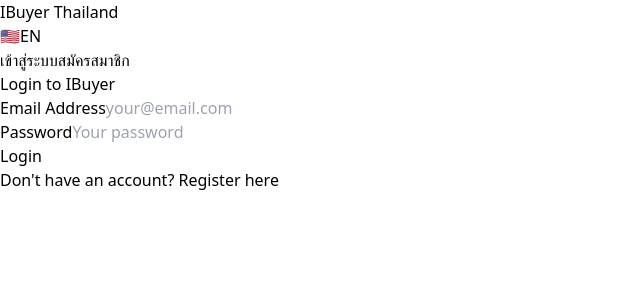
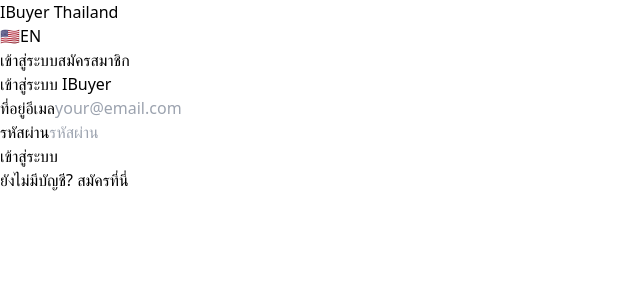
Before and after one commit to dennem/denis-vibing-ibuyer, a React (Vite) app in the folder frontend/: page /th/login in a window 1280 px wide. Shown: the top 300 px of the page, without its empty margins (0-640 px from the left). Built offline with nearby package versions, Linux system fonts and the light colour scheme.

Commit message:
Fix welcome back message.

```diff
--- a/frontend/src/components/Header.tsx
+++ b/frontend/src/components/Header.tsx
@@ -38,7 +38,7 @@
               <Link to={getLocalizedPath('/dashboard')} className="hover:text-blue-200">
                 {t('navigation.dashboard')}
               </Link>
-              <span className="text-sm">Welcome back, {user.full_name?.split(' ')[0]}!</span>
+              <span className="text-sm">{t('navigation.welcomeBack', { name: user.full_name?.split(' ')[0] })}</span>
               <button
                 onClick={handleLogout}
                 className="bg-blue-500 hover:bg-blue-400 px-4 py-2 rounded transition duration-200"
--- a/frontend/src/locales/en/common.json
+++ b/frontend/src/locales/en/common.json
@@ -4,7 +4,8 @@
     "dashboard": "Dashboard",
     "login": "Login",
     "register": "Register",
-    "logout": "Logout"
+    "logout": "Logout",
+    "welcomeBack": "Welcome back, {{name}}!"
   },
   "hero": {
     "title": "Sell Your Property in Thailand Fast",
--- a/frontend/src/locales/th/common.json
+++ b/frontend/src/locales/th/common.json
@@ -4,7 +4,8 @@
     "dashboard": "แดชบอร์ด",
     "login": "เข้าสู่ระบบ",
     "register": "สมัครสมาชิก",
-    "logout": "ออกจากระบบ"
+    "logout": "ออกจากระบบ",
+    "welcomeBack": "ยินดีต้อนรับกลับ คุณ{{name}}!"
   },
   "hero": {
     "title": "ขายอสังหาริมทรัพย์ในไทยแบบรวดเร็ว",
--- a/frontend/src/pages/Login.tsx
+++ b/frontend/src/pages/Login.tsx
@@ -13,7 +13,7 @@
   const { login } = useAuth()
   const navigate = useNavigate()
   const location = useLocation()
-  const { i18n } = useTranslation()
+  const { t, i18n } = useTranslation()
   const [isLoading, setIsLoading] = useState(false)
   const [error, setError] = useState('')
 
@@ -34,7 +34,7 @@
       const dashboardPath = isEnglishPath ? '/en/dashboard' : '/th/dashboard'
       navigate(dashboardPath)
     } catch (err) {
-      setError('Invalid email or password')
+      setError(t('errors.loginFailed'))
     } finally {
       setIsLoading(false)
     }
@@ -44,7 +44,7 @@
     <div className="max-w-md mx-auto mt-8">
       <div className="bg-white rounded-lg shadow-lg border border-gray-200 p-8">
         <h1 className="text-2xl font-bold text-center text-gray-900 mb-8">
-          Login to IBuyer
+          {t('auth.loginTitle')}
         </h1>
 
         {error && (
@@ -56,20 +56,20 @@
         <form onSubmit={handleSubmit(onSubmit)} className="space-y-6">
           <div>
             <label htmlFor="email" className="block text-sm font-medium text-gray-700 mb-2">
-              Email Address
+              {t('auth.email')}
             </label>
             <input
               id="email"
               type="email"
               {...register('email', {
-                required: 'Email is required',
+                required: t('errors.required'),
                 pattern: {
                   value: /^\S+@\S+$/i,
-                  message: 'Invalid email address',
+                  message: t('errors.invalidEmail'),
                 },
               })}
               className="w-full px-4 py-3 border border-gray-300 rounded-xl focus:outline-none focus:ring-2 focus:ring-blue-500"
-              placeholder="your@email.com"
+              placeholder={t('form.placeholders.email')}
             />
             {errors.email && (
               <p className="text-red-500 text-sm mt-1">{errors.email.message}</p>
@@ -78,20 +78,20 @@
 
           <div>
             <label htmlFor="password" className="block text-sm font-medium text-gray-700 mb-2">
-              Password
+              {t('auth.password')}
             </label>
             <input
               id="password"
               type="password"
               {...register('password', {
-                required: 'Password is required',
+                required: t('errors.required'),
                 minLength: {
                   value: 6,
-                  message: 'Password must be at least 6 characters',
+                  message: t('errors.passwordTooShort'),
                 },
               })}
               className="w-full px-4 py-3 border border-gray-300 rounded-xl focus:outline-none focus:ring-2 focus:ring-blue-500"
-              placeholder="Your password"
+              placeholder={t('auth.password')}
             />
             {errors.password && (
               <p className="text-red-500 text-sm mt-1">{errors.password.message}</p>
@@ -107,15 +107,15 @@
                 : 'bg-blue-600 hover:bg-blue-700'
             } text-white`}
           >
-            {isLoading ? 'Logging in...' : 'Login'}
+            {isLoading ? t('auth.loggingIn') : t('auth.loginButton')}
           </button>
         </form>
 
         <div className="mt-6 text-center">
           <p className="text-sm text-gray-600">
-            Don't have an account?{' '}
-            <Link to="/register" className="text-blue-600 hover:text-blue-500 font-medium">
-              Register here
+            {t('auth.noAccount')}{' '}
+            <Link to={location.pathname.startsWith('/en') ? '/en/register' : '/th/register'} className="text-blue-600 hover:text-blue-500 font-medium">
+              {t('auth.registerHere')}
             </Link>
           </p>
         </div>
```
